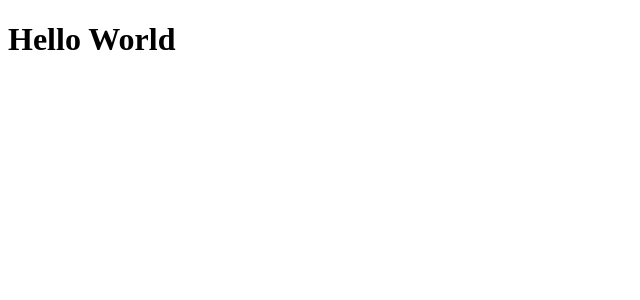
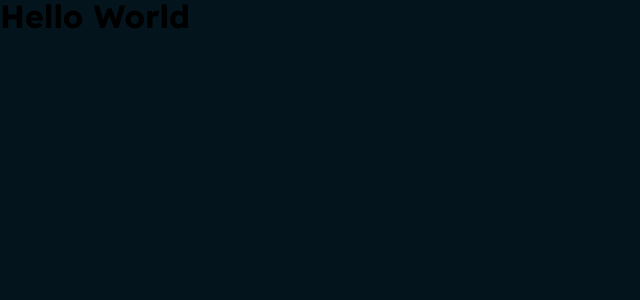
Before and after one commit to jefersongsg/devbillss-front, a React (Vite) app: page / in a window 1280 px wide. Shown: the top 300 px of the page, without its empty margins (0-640 px from the left). Built offline with nearby package versions, Linux system fonts and the light colour scheme.

Commit message:
configurando styles globais e themes

```diff
--- a/index.html
+++ b/index.html
@@ -1,13 +1,19 @@
 <!doctype html>
 <html lang="pt-br">
+
 <head>
   <meta charset="UTF-8" />
   <link rel="icon" type="image/svg+xml" href="/vite.svg" />
   <meta name="viewport" content="width=device-width, initial-scale=1.0" />
+  <link rel="preconnect" href="https://fonts.googleapis.com">
+  <link rel="preconnect" href="https://fonts.gstatic.com" crossorigin>
+  <link href="https://fonts.googleapis.com/css2?family=Lexend:wght@100..900&display=swap" rel="stylesheet">
   <title>Devbills</title>
 </head>
+
 <body>
   <div id="root"></div>
   <script type="module" src="/src/main.tsx"></script>
 </body>
+
 </html>
--- a/src/App.tsx
+++ b/src/App.tsx
@@ -1,6 +1,11 @@
+import  GlobalStyle  from "./styles/global";
 
 export function App() {
   return (
+    <>
     <h1>Hello World</h1>
+    <GlobalStyle />
+    </>
+
   )
 }
--- /dev/null
+++ b/src/styles/global.ts
@@ -0,0 +1,34 @@
+import { createGlobalStyle } from 'styled-components';
+import { theme } from './theme';
+
+export default createGlobalStyle`
+  * {
+    margin: 0;
+    padding: 0;
+    outline: none;
+    box-sizing: border-box;
+  }
+
+  body {
+    -webkit-font-smoothing: antialiased;
+    background-color: ${theme.colors.black};
+  }
+
+  body, input, button, select{
+    font: 1rem 'Lexend', sans-serif;
+  }
+
+  h1, h2, p, span, strong, label, button, input {
+    line-height: 100%;
+  }
+
+  #root {
+    max-width: 1280px;
+    margin: 0 auto;
+  }
+
+  button {
+    cursor: pointer;
+  }
+
+`;
--- /dev/null
+++ b/src/styles/theme.ts
@@ -0,0 +1,15 @@
+export const theme = {
+  colors: {
+    primary: '#00ed64',
+    primaryDark: '#00684a',
+    success: '#00ed40',
+    info: '#016bf8',
+    warning: '#ffc010',
+    error: '#db3030',
+    white: '#f9fbfa',
+    light: '#e8edeb',
+    neutral: '#c1c7c6',
+    dark: '#001e2b',
+    black: '#04141c',
+  },
+};
```
Lines whose indentation alone changed are shown as unchanged.
